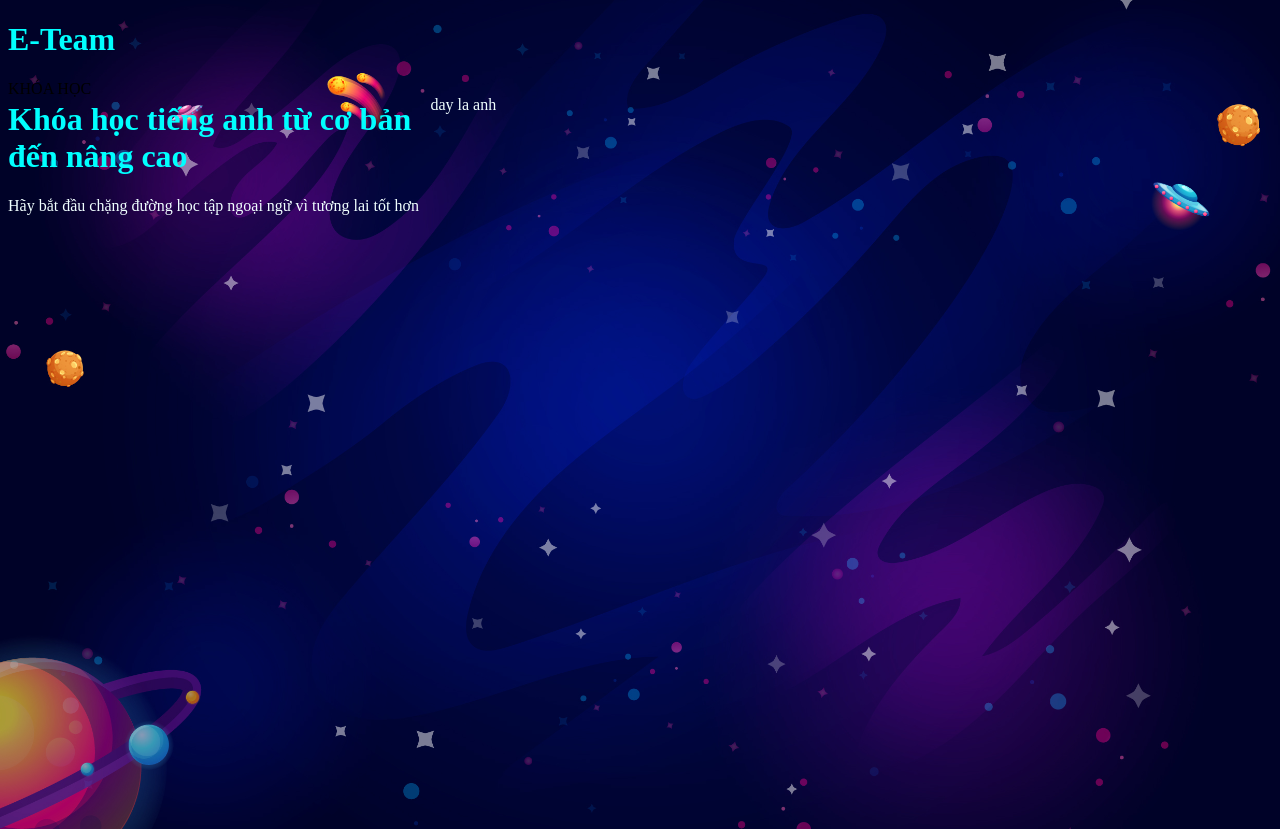
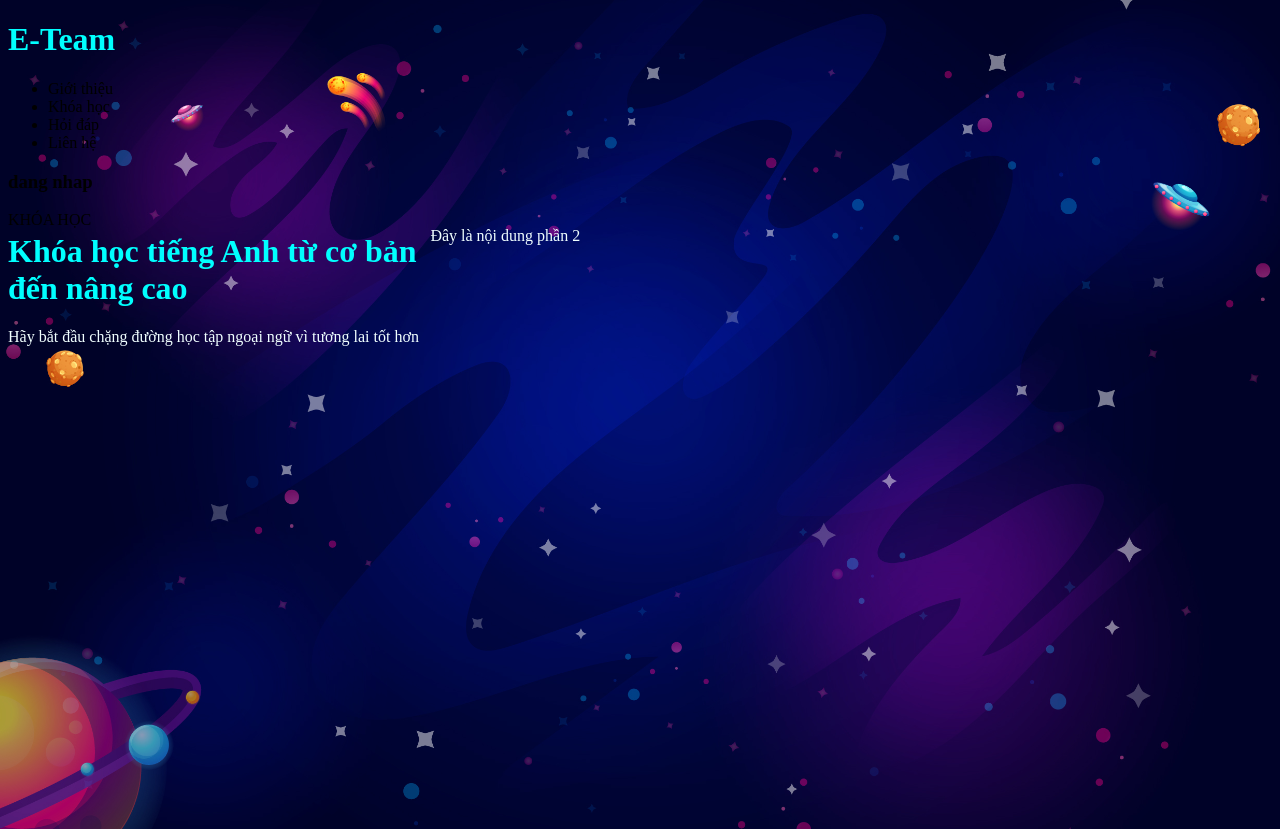
Before and after one commit to NgocAn24/English_web, a plain HTML site: page Home.html in a window 1280 px wide. Drawn offline with Linux system fonts and the light colour scheme.

Commit message:
thiet ke home

```diff
--- a/Home.html
+++ b/Home.html
@@ -4,36 +4,54 @@
 <head>
     <meta charset="UTF-8">
     <meta name="viewport" content="width=device-width, initial-scale=1.0">
-    <title>Document</title>
+    <title>E-Team</title>
     <link rel="stylesheet" href="style.css">
+</head>
 
-    <body>
+<body>
+    <header>
+        <!-- Header Section -->
+        <div class="header">
+            <h1>E-Team</h1>
+        </div>
+        <!-- End Header Section -->
 
-        <!--Phần header-->
-        <div class="Header">
-            <h1>E-Team</h1>
+        <!-- Menu Section -->
+        <div class="menu">
+            <ul>
+                <li>Giới thiệu</li>
+                <li>Khóa học</li>
+                <li>Hỏi đáp</li>
+                <li>Liên hệ</li>
+            </ul>
 
         </div>
-        <!--Phần body-->
-        <div class="mycontainer" left:200px; right:300px; top:100px;>
+        <!-- End Menu Section -->
 
-            <!--Phần 1-->
-            <div class="body1">
-                <div class="">KHÓA HỌC</div>
-                <h1>Khóa học tiếng anh từ cơ bản đến nâng cao</h1>
-                <p>Hãy bắt đầu chặng đường học tập ngoại ngữ vì tương lai tốt hơn</p>
-            </div>
+        <!-- login Section -->
+        <div class="login">
+            <h3>dang nhap</h3>
+        </div>
+        <!-- End login Section -->
 
-            <!--Phần 2-->
-            <div class="body2">
-                <p>day la anh</p>
-            </div>
 
+    </header>
+
+    <!-- Body Section -->
+    <div class="mycontainer">
+        <!-- Section 1 -->
+        <div class="body1">
+            <div class="title">KHÓA HỌC</div>
+            <h1>Khóa học tiếng Anh từ cơ bản đến nâng cao</h1>
+            <p>Hãy bắt đầu chặng đường học tập ngoại ngữ vì tương lai tốt hơn</p>
         </div>
-        <!--Phần footer-->
-        <div class="footer">
 
+        <!-- Section 2 -->
+        <div class="body2">
+            <p>Đây là nội dung phần 2</p>
         </div>
-    </body>
+    </div>
+    <!-- End Body Section -->
+</body>
 
 </html>
--- a/style.css
+++ b/style.css
@@ -12,9 +12,8 @@ h1 {
     color: aqua;
 }
 
-<style>.mycontainer {
-    width: 100%;
-    overflow: auto;
+.mycontainer {
+    width: 100% overflow: auto;
 }
 
 p {
@@ -26,5 +25,3 @@ p {
     width: 33%;
     float: left;
 }
-
-</style>
```
